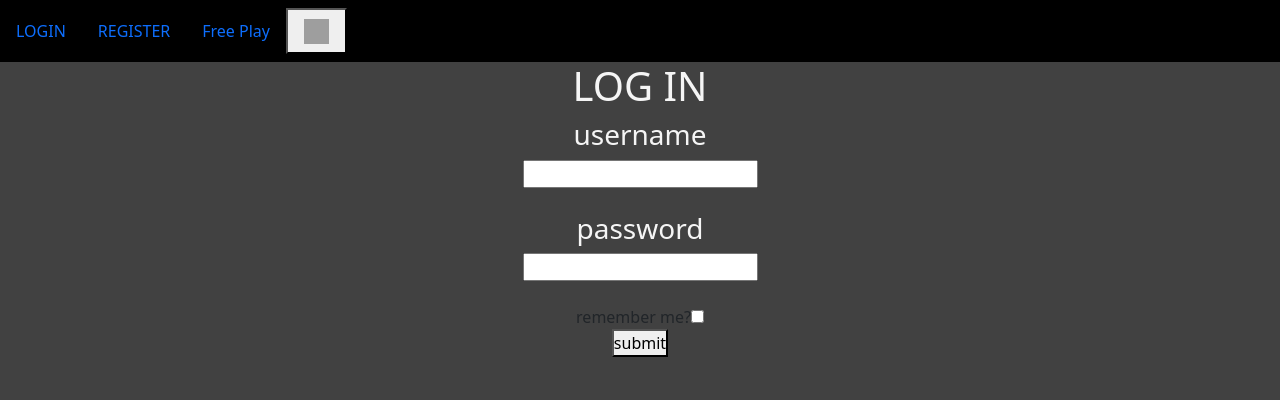
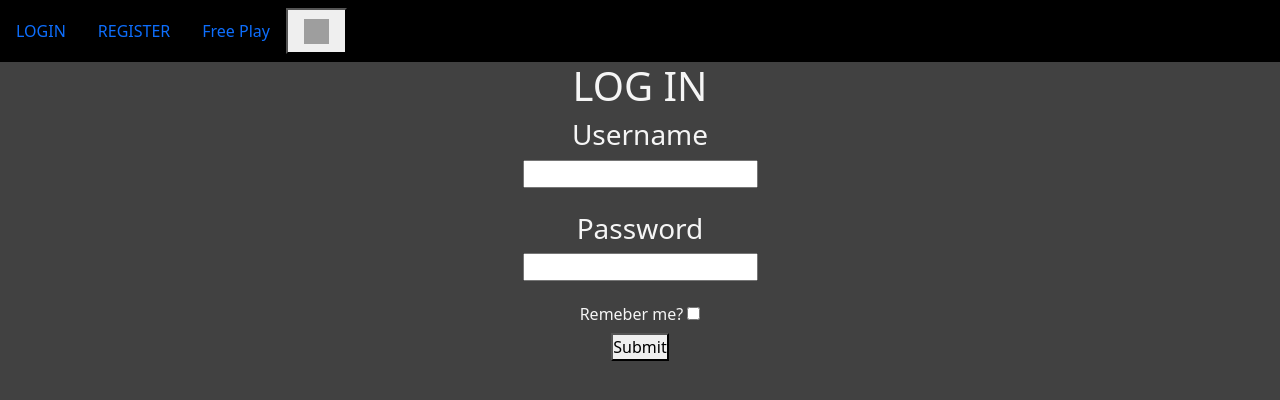
Before and after one commit to shadowblade11/Word-Rush, a Flask app: page /login in a window 1280 px wide. Shown: the top 400 px of the page. Run offline with Flask 2, Linux system fonts and the light colour scheme; grey boxes are pictures that could not be loaded.

Commit message:
Fixed text variables and style

```diff
--- a/app/templates/login.html
+++ b/app/templates/login.html
@@ -7,14 +7,14 @@
             {%if incorrectPassword %}
             <center><h3>Password is incorrect</h3></center>
             {% endif %}
-            <center><h3>username</h3>{{ form.username }}</center> <br>
-            <center><h3>password</h3>{{ form.password }}</center> <br>
-            <center>{{ form.remember_me.label }}{{ form.remember_me }}</center>
+            <center><h3>Username</h3>{{ form.username }}</center> <br>
+            <center><h3>Password</h3>{{ form.password }}</center> <br>
+            <center><h6>Remeber me? {{ form.remember_me }}</h6></center>
             {%if noUser %}
             <center><h3>Username is incorrect or doesn't exist</h3></center>
             <center><a href="{{ url_for('register') }}">register?</a></center>
             {% endif %}
-            <center><button type="submit">submit</button></center>
+            <center><button type="submit">Submit</button></center>
         </form>
     </div>
 {% endblock %}
```
